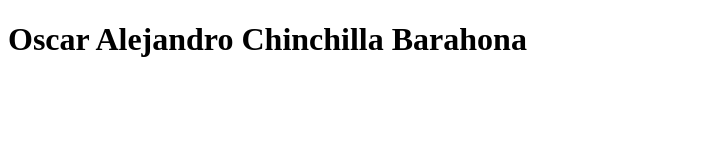
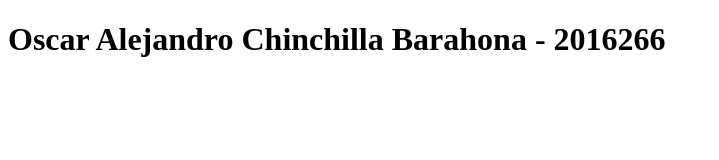
Before and after one commit to ochinchilla2016266/IN5AM-V, a plain HTML site: page index.html in a window 1280 px wide. Shown: the whole page, without its empty margins (0-719 px from the left). Drawn offline with Linux system fonts and the light colour scheme.

Commit message:
Se agrego el numero de carnet del estudiante

```diff
--- a/index.html
+++ b/index.html
@@ -6,8 +6,7 @@
     <title>Primera Pagina con GIT</title>
 </head>
 <body>
-    <h1>Oscar Alejandro Chinchilla Barahona</h1>
-
+    <h1>Oscar Alejandro Chinchilla Barahona - 2016266 </h1>
 
 </body>
 </html>
```
